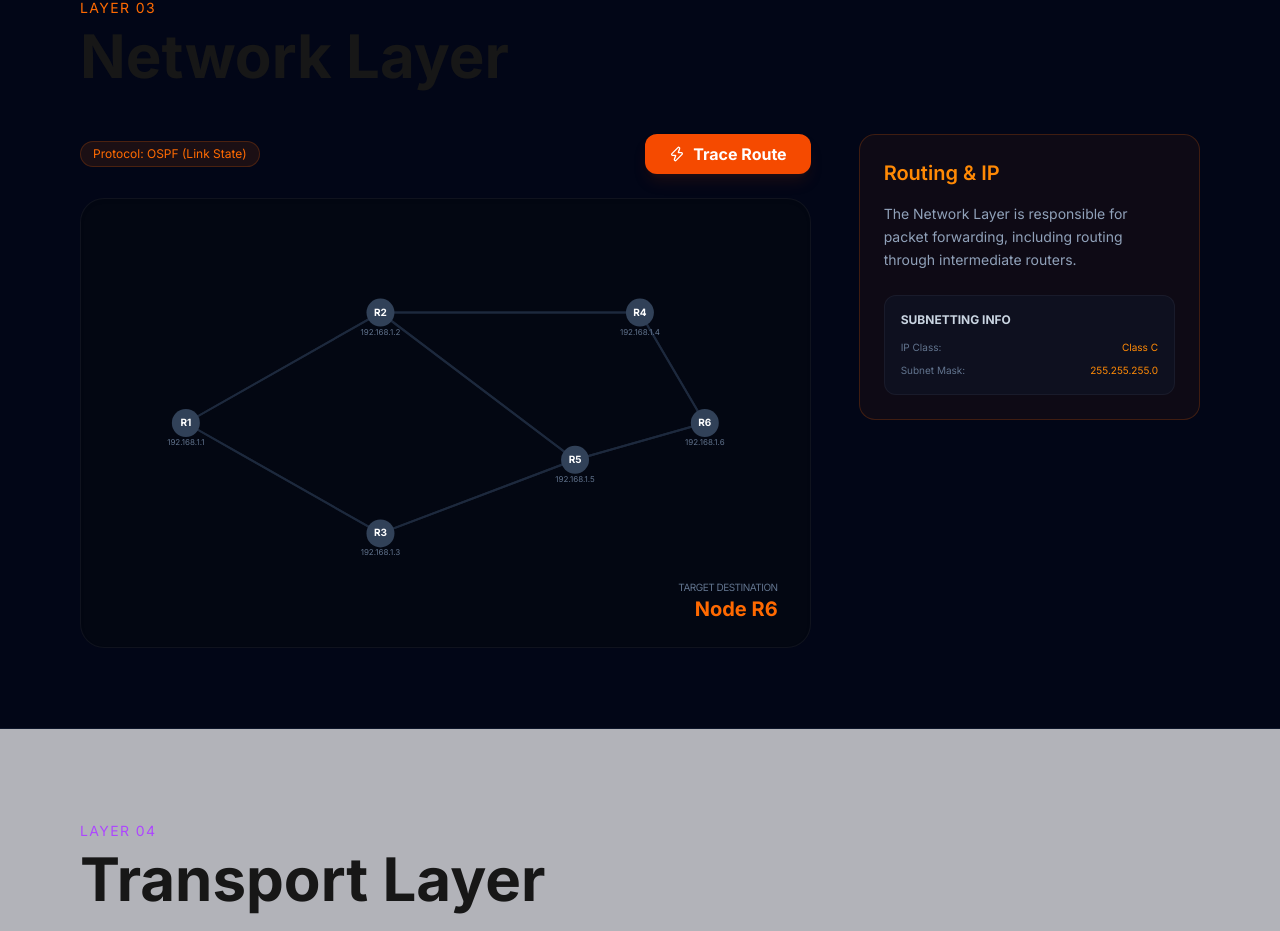
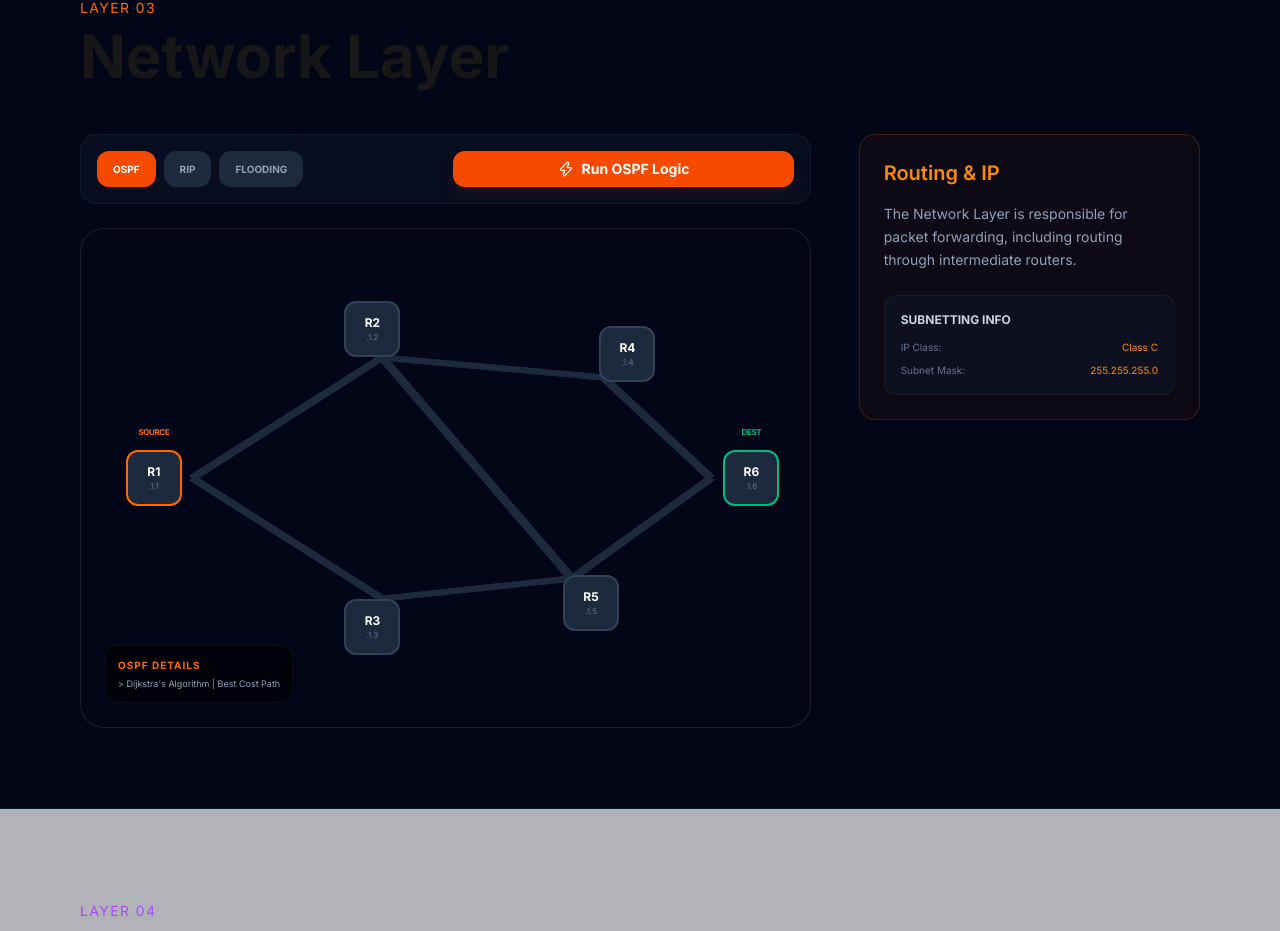
Before and after one commit to Snehil7903/net-sim, a Next.js app: page / in a window 1280 px wide. Shown: the part 2660-3591 px from the top of the page. Built offline with nearby package versions, Linux system fonts and the light colour scheme.

Commit message:
Add rip and flooding

```diff
--- a/components/NetworkLayer.tsx
+++ b/components/NetworkLayer.tsx
@@ -1,106 +1,171 @@
 "use client";
-import { useState, useEffect } from 'react';
+import { useState, useEffect, useRef } from 'react';
 import gsap from 'gsap';
-import { MapPin, Zap } from 'lucide-react';
+import { Zap, Share2, Navigation, MousePointer2 } from 'lucide-react';
+
+type RoutingMode = 'OSPF' | 'RIP' | 'FLOODING';
 
 const ROUTERS = [
   { id: 'R1', x: 10, y: 50, connections: ['R2', 'R3'] },
   { id: 'R2', x: 40, y: 20, connections: ['R1', 'R4', 'R5'] },
   { id: 'R3', x: 40, y: 80, connections: ['R1', 'R5'] },
-  { id: 'R4', x: 80, y: 20, connections: ['R2', 'R6'] },
-  { id: 'R5', x: 70, y: 60, connections: ['R2', 'R3', 'R6'] },
-  { id: 'R6', x: 90, y: 50, connections: ['R4', 'R5'] },
+  { id: 'R4', x: 75, y: 25, connections: ['R2', 'R6'] },
+  { id: 'R5', x: 70, y: 75, connections: ['R2', 'R3', 'R6'] },
+  { id: 'R6', x: 92, y: 50, connections: ['R4', 'R5'] },
 ];
 
 export default function NetworkLayer() {
-  const [target, setTarget] = useState('R6');
-  const [path, setPath] = useState(['R1', 'R2', 'R4', 'R6']); // Example Dijkstra result
+  const [mode, setMode] = useState<RoutingMode>('OSPF');
+  const [isSimulating, setIsSimulating] = useState(false);
+  const [startNode, setStartNode] = useState('R1');
+  const [endNode, setEndNode] = useState('R6');
 
-  const animatePath = () => {
-    const tl = gsap.timeline();
-    // Reset all wires
-    tl.set(".route-line", { stroke: "#1e293b", strokeWidth: 2 });
+  // Simple Dijkstra for OSPF / RIP (RIP uses hop count, OSPF uses cost - simplified here)
+  const findPath = (start: string, end: string) => {
+    const queue = [[start]];
+    const visited = new Set();
+    while (queue.length > 0) {
+      const path = queue.shift()!;
+      const node = path[path.length - 1];
+      if (node === end) return path;
+      if (!visited.has(node)) {
+        visited.add(node);
+        const neighbors = ROUTERS.find(r => r.id === node)?.connections || [];
+        for (const neighbor of neighbors) {
+          queue.push([...path, neighbor]);
+        }
+      }
+    }
+    return [];
+  };
 
-    // Animate the specific path
-    path.forEach((nodeId, i) => {
-      if (i < path.length - 1) {
-        const lineId = `#line-${nodeId}-${path[i+1]}` || `#line-${path[i+1]}-${nodeId}`;
-        tl.to(`.node-${nodeId}`, { scale: 1.3, fill: "#f97316", duration: 0.3 });
-        tl.to(`.line-${nodeId}-${path[i+1]}, .line-${path[i+1]}-${nodeId}`, {
-          stroke: "#f97316",
-          strokeWidth: 4,
-          duration: 0.5
-        }, "-=0.2");
-      } else {
-        tl.to(`.node-${nodeId}`, { scale: 1.3, fill: "#f97316", duration: 0.3 });
-      }
-    });
+  const resetSimulation = () => {
+    gsap.killTweensOf(".route-line, .node-circle, .packet-dot");
+    gsap.set(".route-line", { stroke: "#1e293b", strokeWidth: 2, opacity: 0.5 });
+    gsap.set(".node-circle", { fill: "#334155", scale: 1 });
+  };
+
+  const startSimulation = () => {
+    resetSimulation();
+    setIsSimulating(true);
+    const tl = gsap.timeline({ onComplete: () => setIsSimulating(false) });
+
+    if (mode === 'OSPF' || mode === 'RIP') {
+      const path = findPath(startNode, endNode);
+      path.forEach((nodeId, i) => {
+        // Highlight Node
+        tl.to(`.node-${nodeId}`, { fill: "#f97316", scale: 1.2, duration: 0.3 });
+
+        // Highlight Path Line
+        if (i < path.length - 1) {
+          const nextNode = path[i+1];
+          tl.to(`.line-${nodeId}-${nextNode}, .line-${nextNode}-${nodeId}`, {
+            stroke: "#f97316", strokeWidth: 4, opacity: 1, duration: 0.4
+          }, "-=0.1");
+        }
+      });
+    } else if (mode === 'FLOODING') {
+      // Recursive animation for flooding
+      const flood = (currentNode: string, visited = new Set(), depth = 0) => {
+        if (visited.has(currentNode) || depth > 3) return;
+        visited.add(currentNode);
+
+        tl.to(`.node-${currentNode}`, { fill: "#3b82f6", duration: 0.2 }, depth * 0.3);
+
+        const connections = ROUTERS.find(r => r.id === currentNode)?.connections || [];
+        connections.forEach(neighbor => {
+          tl.to(`.line-${currentNode}-${neighbor}, .line-${neighbor}-${currentNode}`, {
+            stroke: "#3b82f6", opacity: 1, duration: 0.3
+          }, depth * 0.3);
+          flood(neighbor, visited, depth + 1);
+        });
+      };
+      flood(startNode);
+    }
   };
 
   return (
-    <div className="space-y-6">
-      <div className="flex justify-between items-center">
-        <div className="flex gap-3">
-          <span className="text-xs font-mono text-orange-500 bg-orange-500/10 px-3 py-1 rounded-full border border-orange-500/20">
-            Protocol: OSPF (Link State)
-          </span>
+    <div className="space-y-6 w-full max-w-5xl mx-auto">
+      {/* Protocol Selection & Info */}
+      <div className="grid grid-cols-1 md:grid-cols-2 gap-4 bg-slate-900/50 p-4 rounded-2xl border border-white/5">
+        <div className="flex flex-wrap gap-2">
+          {(['OSPF', 'RIP', 'FLOODING'] as RoutingMode[]).map((m) => (
+            <button
+              key={m}
+              onClick={() => { setMode(m); resetSimulation(); }}
+              className={`px-4 py-2 rounded-xl text-[10px] font-bold transition-all ${mode === m ? 'bg-orange-600 text-white' : 'bg-slate-800 text-slate-400 hover:text-white'}`}
+            >
+              {m}
+            </button>
+          ))}
         </div>
+
         <button
-          onClick={animatePath}
-          className="bg-orange-600 hover:bg-orange-500 text-white px-6 py-2 rounded-xl flex items-center gap-2 transition-all font-bold shadow-lg shadow-orange-900/20"
+          onClick={startSimulation}
+          disabled={isSimulating}
+          className="bg-orange-600 hover:bg-orange-500 disabled:opacity-50 text-white px-6 py-2 rounded-xl text-sm font-bold flex items-center justify-center gap-2 transition-all shadow-lg shadow-orange-900/20"
         >
-          <Zap size={16} /> Trace Route
+          <Zap size={16} /> Run {mode} Logic
         </button>
       </div>
 
-      <div className="relative bg-[#030712] rounded-3xl border border-white/5 h-[450px] overflow-hidden shadow-inner">
-        <svg className="w-full h-full p-10">
-          {/* Draw Wires First (Background) */}
+      <div className="relative bg-[#020617] rounded-3xl border border-white/10 h-[400px] md:h-[500px] overflow-hidden">
+        {/* Helper text for Mobile */}
+        <div className="absolute top-4 left-4 z-10 md:hidden flex items-center gap-2 text-[10px] text-slate-500">
+          <MousePointer2 size={12} /> Tap nodes to set Start/End
+        </div>
+
+        <svg className="w-full h-full p-6 md:p-12" viewBox="0 0 100 100" preserveAspectRatio="none">
+          {/* Background Wires */}
           {ROUTERS.map(router =>
             router.connections.map(connId => {
-              const targetRouter = ROUTERS.find(r => r.id === connId);
-              if (!targetRouter) return null;
+              const target = ROUTERS.find(r => r.id === connId);
+              if (!target) return null;
               return (
                 <line
                   key={`${router.id}-${connId}`}
                   className={`route-line line-${router.id}-${connId} stroke-slate-800`}
                   x1={`${router.x}%`} y1={`${router.y}%`}
-                  x2={`${targetRouter.x}%`} y2={`${targetRouter.y}%`}
-                  strokeWidth="2"
+                  x2={`${target.x}%`} y2={`${target.y}%`}
+                  strokeWidth="1.5"
                 />
               );
             })
           )}
-
-          {/* Draw Router Nodes */}
-          {ROUTERS.map((router) => (
-            <g key={router.id} className="cursor-pointer" onClick={() => setTarget(router.id)}>
-              <circle
-                className={`node-${router.id} fill-slate-700 transition-colors duration-300`}
-                cx={`${router.x}%`} cy={`${router.y}%`} r="14"
-              />
-              <text
-                x={`${router.x}%`} y={`${router.y}%`}
-                dy=".3em" textAnchor="middle"
-                className="fill-white text-[10px] font-bold pointer-events-none"
-              >
-                {router.id}
-              </text>
-              <text
-                x={`${router.x}%`} y={`${router.y + 6}%`}
-                textAnchor="middle"
-                className="fill-slate-500 text-[8px] font-mono"
-              >
-                192.168.1.{router.id.slice(1)}
-              </text>
-            </g>
-          ))}
         </svg>
 
-        {/* Legend */}
-        <div className="absolute bottom-6 right-8 text-right">
-          <p className="text-[10px] font-mono text-slate-500 uppercase tracking-tighter">Target Destination</p>
-          <p className="text-xl font-bold text-orange-500">Node {target}</p>
+        {/* Router Nodes (Absolute Pos for Mobile Scaling) */}
+        {ROUTERS.map((router) => (
+          <div
+            key={router.id}
+            onClick={() => isSimulating ? null : setEndNode(router.id)}
+            className="absolute -translate-x-1/2 -translate-y-1/2 cursor-pointer group"
+            style={{ left: `${router.x}%`, top: `${router.y}%` }}
+          >
+            <div className={`node-circle node-${router.id} w-10 h-10 md:w-14 md:h-14 bg-slate-800 border-2 rounded-xl flex flex-col items-center justify-center transition-all
+              ${startNode === router.id ? 'border-orange-500 bg-orange-500/10' :
+                endNode === router.id ? 'border-emerald-500 bg-emerald-500/10' : 'border-slate-700'}`}
+            >
+              <span className="text-[10px] md:text-xs font-bold text-white">{router.id}</span>
+              <span className="text-[6px] md:text-[8px] font-mono text-slate-500">.1.{router.id.slice(1)}</span>
+            </div>
+
+            {/* Label Tooltips */}
+            {startNode === router.id && <span className="absolute -top-6 left-1/2 -translate-x-1/2 text-[8px] text-orange-500 font-bold uppercase tracking-tighter">Source</span>}
+            {endNode === router.id && <span className="absolute -top-6 left-1/2 -translate-x-1/2 text-[8px] text-emerald-500 font-bold uppercase tracking-tighter">Dest</span>}
+          </div>
+        ))}
+
+        {/* Protocol Metadata Overlay */}
+        <div className="absolute bottom-6 left-6 right-6 flex flex-col md:flex-row justify-between items-end md:items-center gap-4">
+          <div className="bg-black/60 backdrop-blur-md p-3 rounded-xl border border-white/5 space-y-1 w-full md:w-auto">
+            <p className="text-[10px] text-orange-500 font-bold uppercase tracking-widest">{mode} Details</p>
+            <p className="text-[9px] text-slate-400 font-mono">
+              {mode === 'OSPF' && "> Dijkstra's Algorithm | Best Cost Path"}
+              {mode === 'RIP' && "> Distance Vector | Bellman-Ford | Hop Count: " + (findPath(startNode, endNode).length - 1)}
+              {mode === 'FLOODING' && "> Packet Broadcast | TTL: 3 | Every link used"}
+            </p>
+          </div>
         </div>
       </div>
     </div>
```
